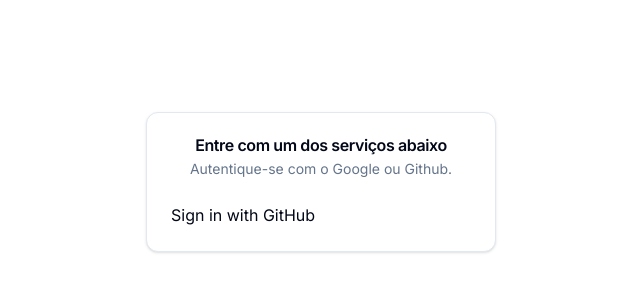
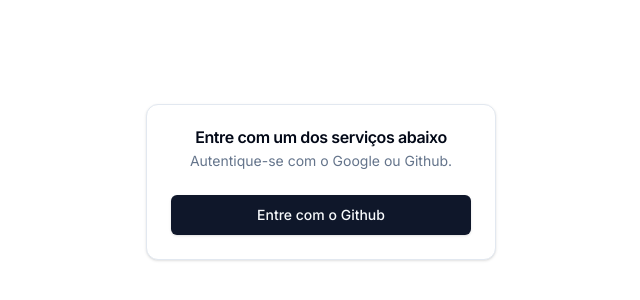
Before and after one commit to Sherlockzen/chill-chat, a Next.js app: page /login in a window 1280 px wide. Shown: the part 218-518 px from the top of the page, without its empty margins (319-959 px from the left). Built offline with nearby package versions, Linux system fonts and the light colour scheme.

Commit message:
style(ui): make the link looks like a button

```diff
--- a/src/app/login/page.tsx
+++ b/src/app/login/page.tsx
@@ -11,6 +11,8 @@ import {
 } from "@/components/ui/card";
 import Signin from "@/components/signin";
 import Link from "next/link";
+import { cn } from "@/lib/utils";
+import { buttonVariants } from "@/components/ui/button";
 
 async function Page() {
   // const { providers } = authConfig;
@@ -28,7 +30,18 @@ async function Page() {
         </CardHeader>
         <CardContent>
           {/*<Signin />*/}
-          <Link href={"/login/github"}>Sign in with GitHub</Link>
+          <Link
+            className={cn(
+              buttonVariants({
+                variant: "default",
+                size: "lg",
+              }),
+              `w-full`,
+            )}
+            href={"/login/github"}
+          >
+            Entre com o Github
+          </Link>
         </CardContent>
       </Card>
     </main>
```
